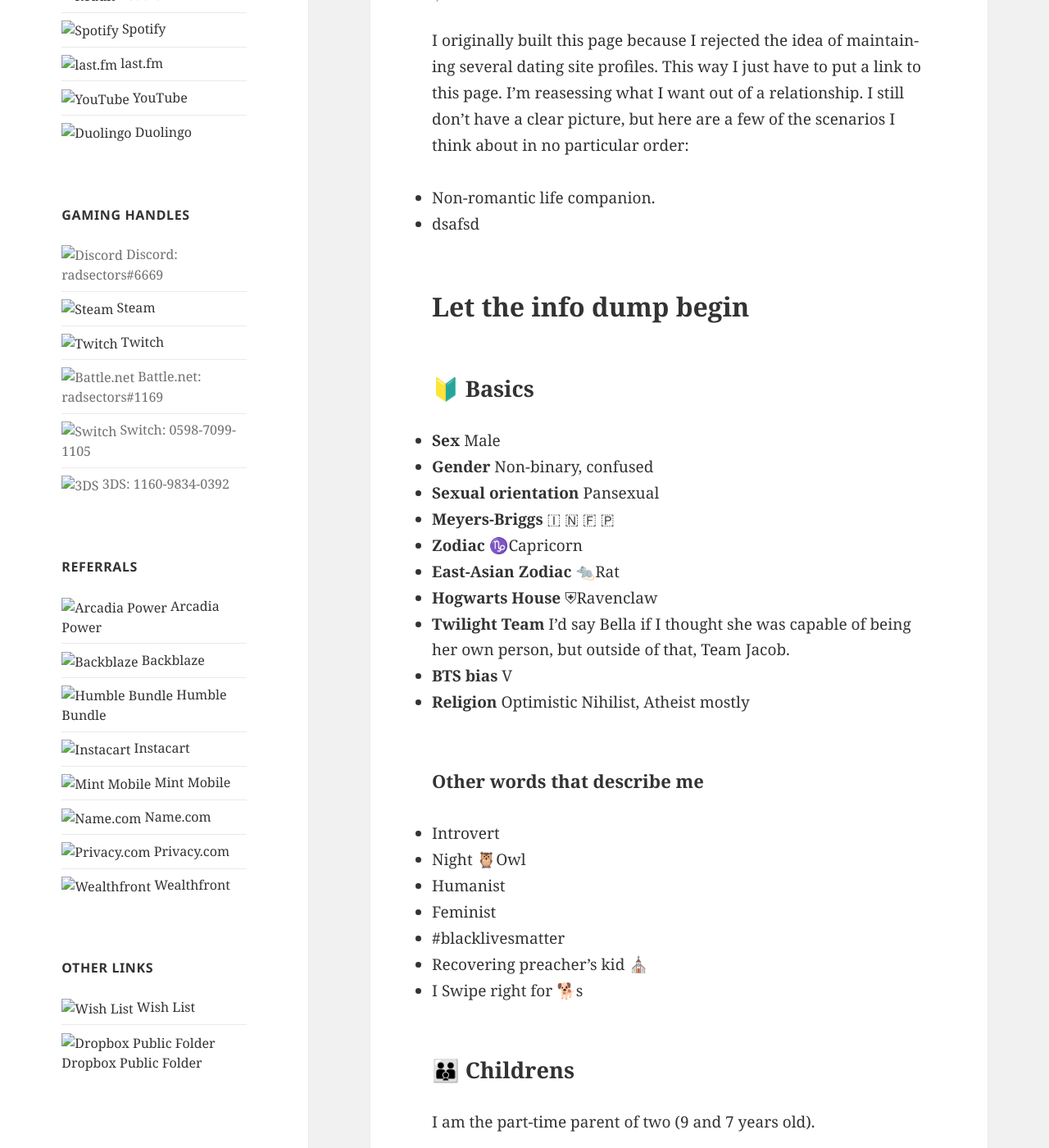
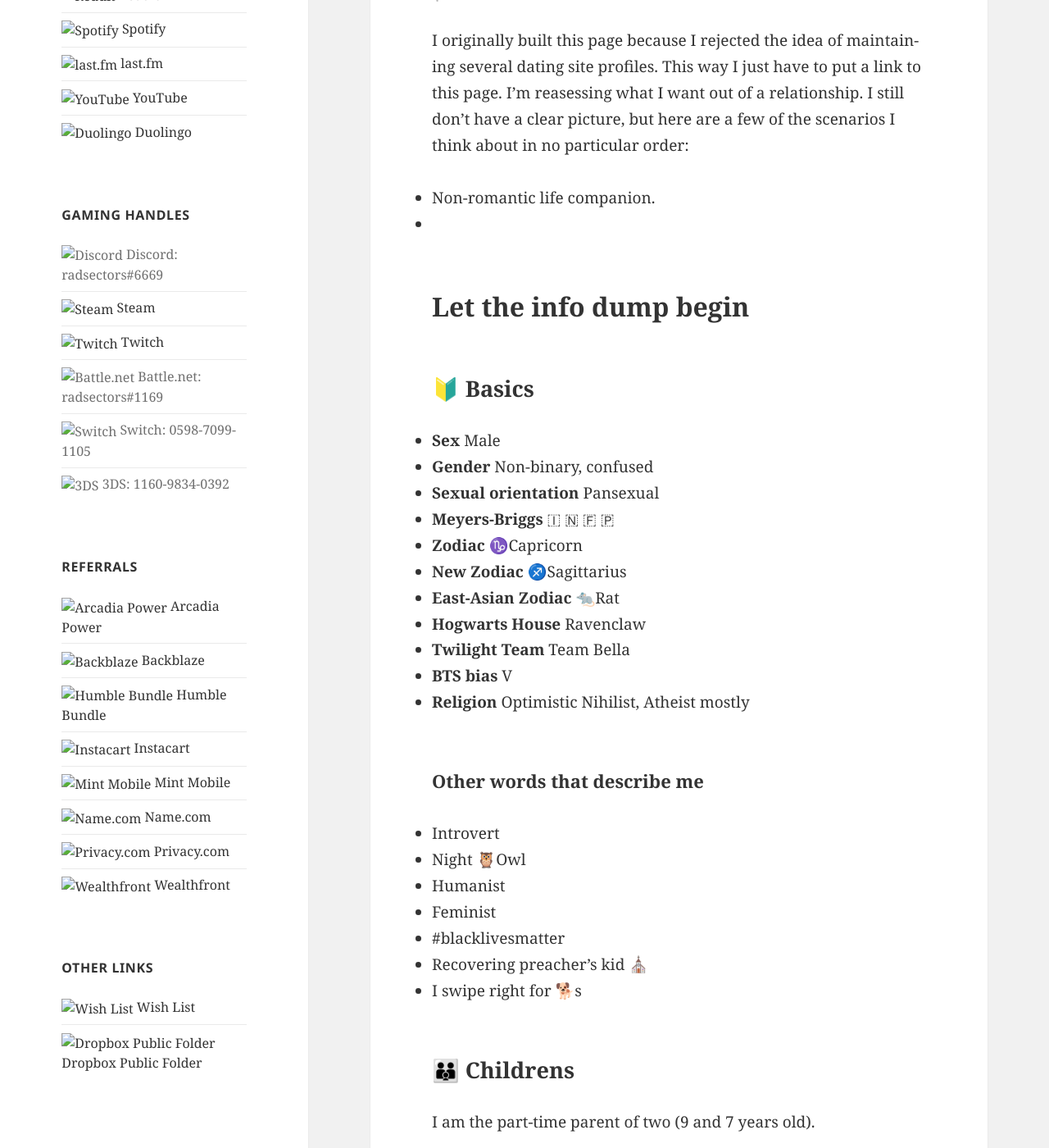
Before and after one commit to radsectors-irl/radsectors-irl.github.io, a Jekyll site: the page built from about.md, in a window 1280 px wide and 1400 px high, scrolled down 723 px. Shown: the whole window at 82% size. Built offline with Jekyll 4.4.1, drawn with Linux system fonts in a browser that asks for light colours; some of the changed text lies outside the part shown.

Commit message:
updated a few infos

```diff
--- a/about.md
+++ b/about.md
@@ -11,7 +11,7 @@
 I’m reasessing what I want out of a relationship. I still don’t have a clear picture, but here are a few of the scenarios I think about in no particular order:
 
 - Non-romantic life companion.
-- dsafsd
+-
 
 ## Let the info dump begin
 
@@ -22,9 +22,10 @@
 - **Sexual orientation** Pansexual
 - **Meyers-Briggs** 🇮 🇳 🇫 🇵
 - **Zodiac** ♑Capricorn
+- **New Zodiac** ♐Sagittarius
 - **East-Asian Zodiac** 🐀Rat
-- **Hogwarts House** ⛨Ravenclaw
-- **Twilight Team** I’d say Bella if I thought she was capable of being her own person, but outside of that, Team Jacob.
+- **Hogwarts House** Ravenclaw
+- **Twilight Team** Team Bella
 - **BTS bias** V
 - **Religion** Optimistic Nihilist, Atheist mostly
 
@@ -36,7 +37,7 @@
 - Feminist
 - #blacklivesmatter
 - Recovering preacher’s kid ⛪
-- I Swipe right for 🐕s
+- I swipe right for 🐕s
 
 ### 👪 Childrens
 
@@ -66,7 +67,7 @@
 ### 🤔 I spend a lot of time thinking about…
 
 - Mental health
-- How do adults meet people and make friends?
+- How do adults meet new people and make friends?
 - What I can do to enjoy life more and get more out of it?
 - What language should I study next?
 - What happened to Elisa Lam?
```
Also changed, not shown: other parts of about.md (+8 -6 lines).
